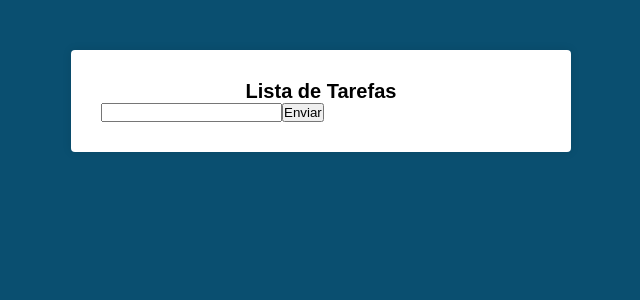
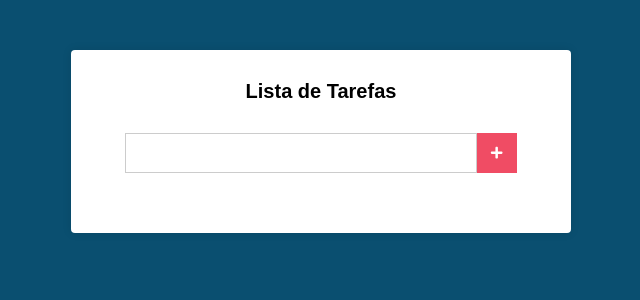
Before and after one commit to JLimaRodrigues/React-JS, a React (Create React App) app: page / in a window 1280 px wide. Shown: the top 300 px of the page, without its empty margins (319-959 px from the left). Built offline with nearby package versions, Linux system fonts and the light colour scheme.

Commit message:
criando tarefas

```diff
--- a/package.json
+++ b/package.json
@@ -9,6 +9,7 @@
     "@testing-library/user-event": "^13.5.0",
     "react": "^18.2.0",
     "react-dom": "^18.2.0",
+    "react-icons": "^5.0.1",
     "react-scripts": "5.0.1",
     "web-vitals": "^2.1.4"
   },
--- a/src/components/Main.css
+++ b/src/components/Main.css
@@ -11,3 +11,70 @@
     font-size: 20px;
     text-align: center;
 }
+
+.form {
+    margin-top: 30px;
+    display: flex;
+    align-items: center;
+    justify-content: center;
+}
+
+.form input[type="text"] {
+    height: 40px;
+    padding: 0 20px;
+    font-size: 20px;
+    border: 1px solid #ccc;
+    min-width: 80%;
+}
+
+.form button[type="submit"]{
+    border: none;
+    height: 40px;
+    width: 40px;
+    background: #f04c64;
+    color: #fff;
+    display: flex;
+    align-items: center;
+    justify-content: center;
+}
+
+.tarefas {
+    margin-top: 30px;
+}
+
+.tarefas li {
+    display: flex;
+    align-items: center;
+    justify-content: space-between;
+    padding: 10px;
+}
+
+.tarefas li:hover {
+    background: #ccc;
+}
+
+.tarefas li .edit {
+    margin-right: 15px;
+    color: #51c5de;
+}
+
+.tarefas li .delete {
+    margin-right: 15px;
+    color: #f04c64;
+}
+
+.tarefas li:hover .edit,
+.tarefas li:hover .delete {
+    color: #000;
+}
+
+.tarefas li .edit,
+.tarefas li .delete {
+    cursor: pointer;
+}
+
+.tarefas li span {
+    display: flex;
+    align-items: center;
+    justify-content: space-between;
+}
--- a/src/components/Main.js
+++ b/src/components/Main.js
@@ -1,11 +1,34 @@
 import React, { Component } from 'react';
+
+// Form
+import { FaPlus } from 'react-icons/fa';
+
+// Tarefas
+import { FaEdit, FaWindowClose } from 'react-icons/fa';
+
 import './Main.css';
 
 
 export default class Main extends Component {
 
     state = {
-        novaTarefa: ''
+        novaTarefa: '',
+        tarefas: []
+    }
+
+    handleSubmit = (e) => {
+        e.preventDefault();
+        const { tarefas }  = this.state;
+        let { novaTarefa } = this.state;
+        novaTarefa = novaTarefa.trim();
+
+        if(tarefas.indexOf(novaTarefa) != -1) return;
+
+        const novasTarefas = [...tarefas];
+
+        this.setState({
+            tarefas: [...novasTarefas, novaTarefa]
+        })
     }
 
     handleChange = (e) => {
@@ -15,16 +38,34 @@ export default class Main extends Component {
     }
 
     render() {
-        const { novaTarefa } = this.state;
+        const { novaTarefa, tarefas } = this.state;
 
         return (
             <div className="main">
                 <h1>Lista de Tarefas</h1>
 
-                <form action="#">
-                    <input onChange={this.handleChange} type="text"/>
-                    <button type="submit">Enviar</button>
+                <form onSubmit={this.handleSubmit} action="#" className="form">
+                    <input
+                        onChange={this.handleChange}
+                        type="text"
+                        value={novaTarefa}
+                    />
+                    <button type="submit">
+                        <FaPlus />
+                    </button>
                 </form>
+
+                <ul className="tarefas">
+                    {tarefas.map( tarefa => (
+                        <li key={tarefa}>
+                            {tarefa}
+                            <span>
+                                <FaEdit className="edit" />
+                                <FaWindowClose className="delete" />
+                            </span>
+                        </li>
+                    ))}
+                </ul>
             </div>
         );
     }
```
Also changed, not shown: .eslintrc.js, 2 other files (tests, documents, lock files or other folders).
